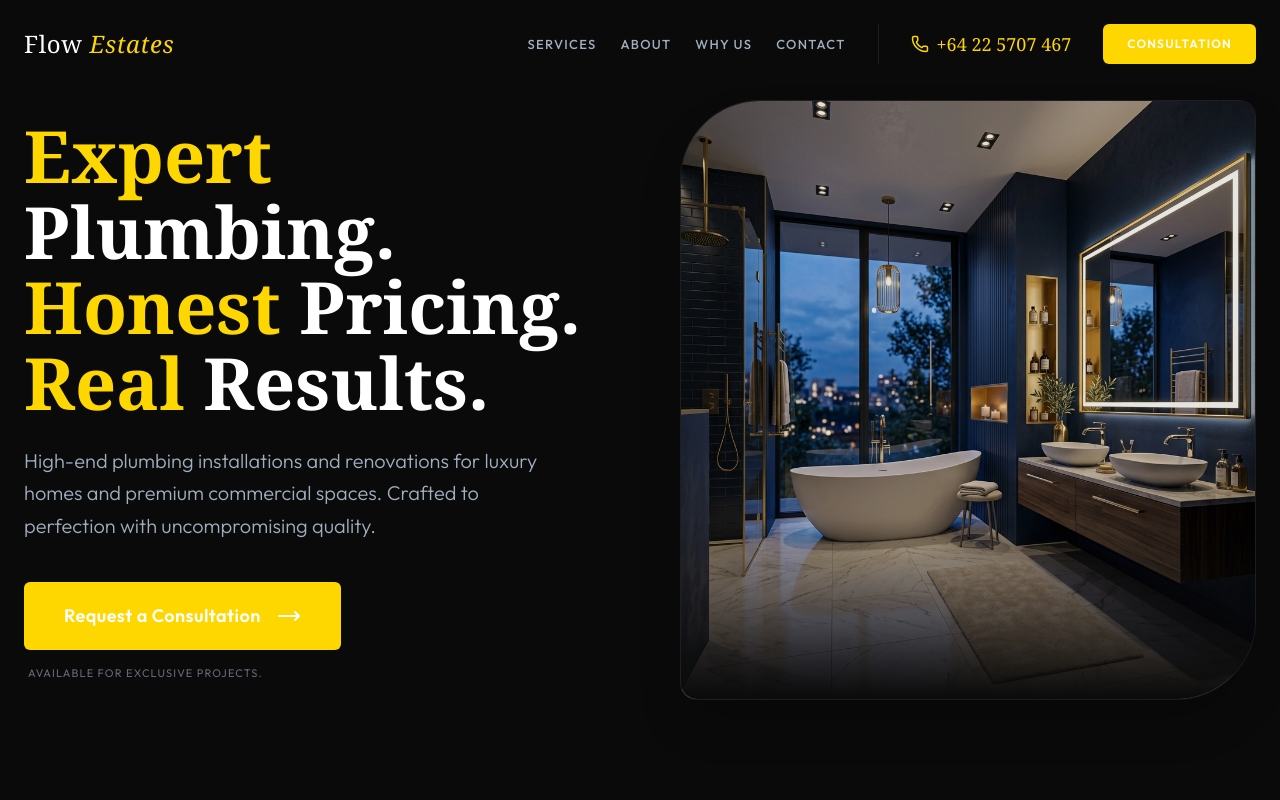
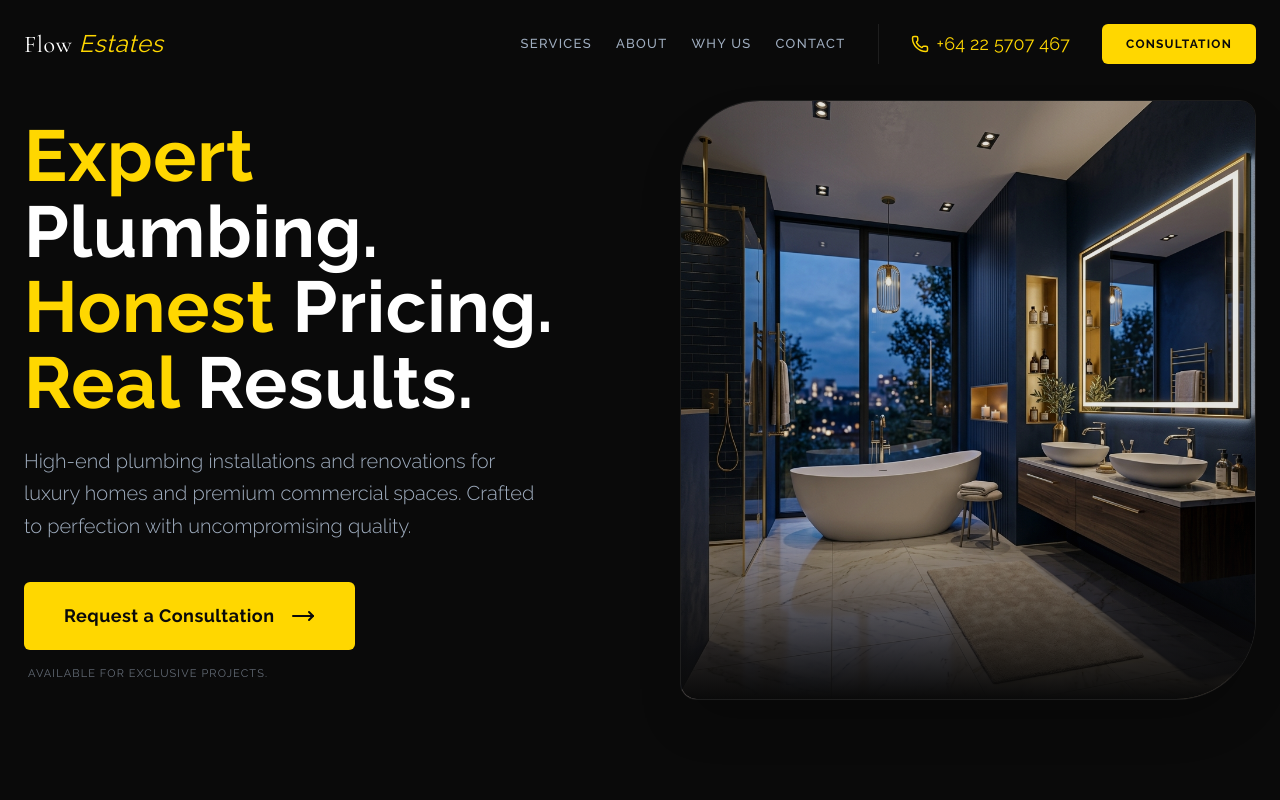
Before and after one commit to LocalSiteGrowth/localsitegrowth, a Next.js app: page /plumbing in a window 1280 px wide. Shown: the top 800 px of the page. Built offline with nearby package versions, Linux system fonts and the light colour scheme.

Commit message:
font update across plumbing website

```diff
--- a/app/globals.css
+++ b/app/globals.css
@@ -1,4 +1,4 @@
-@import url('https://fonts.googleapis.com/css2?family=Bebas+Neue&family=Inter:wght@300;400;500;600;700&display=swap');
+@import url('https://fonts.googleapis.com/css2?family=Bebas+Neue&family=Inter:wght@300;400;500;600;700&family=Cormorant+Garamond:ital,wght@0,300;0,400;0,500;0,600;0,700;1,300;1,400;1,500&family=Raleway:wght@300;400;500;600;700&display=swap');
 @import "tailwindcss";
 
 @theme {
@@ -27,6 +27,37 @@
     --border-color: #1e1e1e;
     --accent-color: #FFD700; /* Gold */
     --secondary-color: #a0aec0;
+    --plumbing-font: 'Cormorant Garamond', Georgia, serif;
+    --plumbing-body-font: 'Raleway', sans-serif;
+  }
+
+  .plumbing-theme h1,
+  .plumbing-theme h2,
+  .plumbing-theme h3,
+  .plumbing-theme h4,
+  .plumbing-theme .font-serif {
+    font-family: 'Cormorant Garamond', Georgia, serif !important;
+    letter-spacing: 0.01em;
+  }
+
+  .plumbing-theme p,
+  .plumbing-theme a,
+  .plumbing-theme label,
+  .plumbing-theme input,
+  .plumbing-theme textarea,
+  .plumbing-theme button,
+  .plumbing-theme span,
+  .plumbing-theme li {
+    font-family: 'Raleway', sans-serif !important;
+  }
+
+  .plumbing-theme .btn-primary {
+    color: #0a0a0a !important;
+    font-weight: 700 !important;
+  }
+
+  .plumbing-theme .btn-outline:hover {
+    color: #0a0a0a !important;
   }
 
   .electrician-theme {
```
